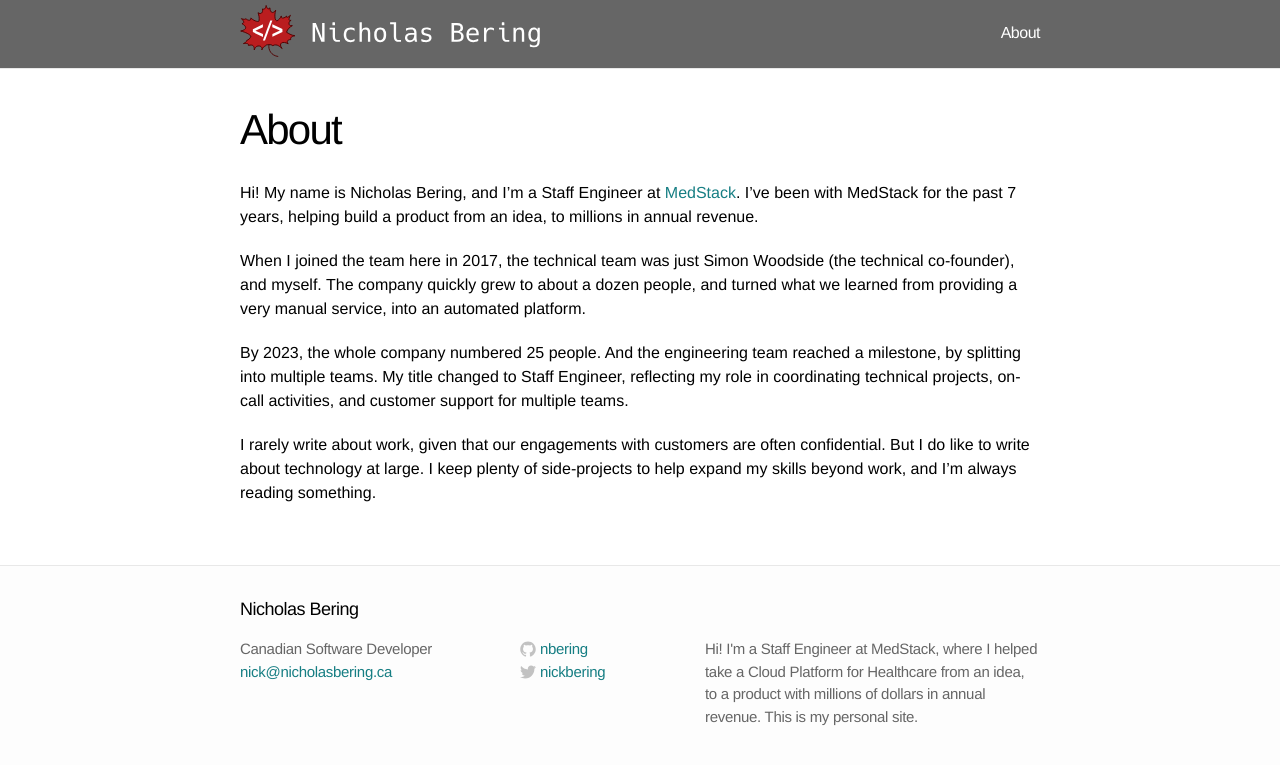
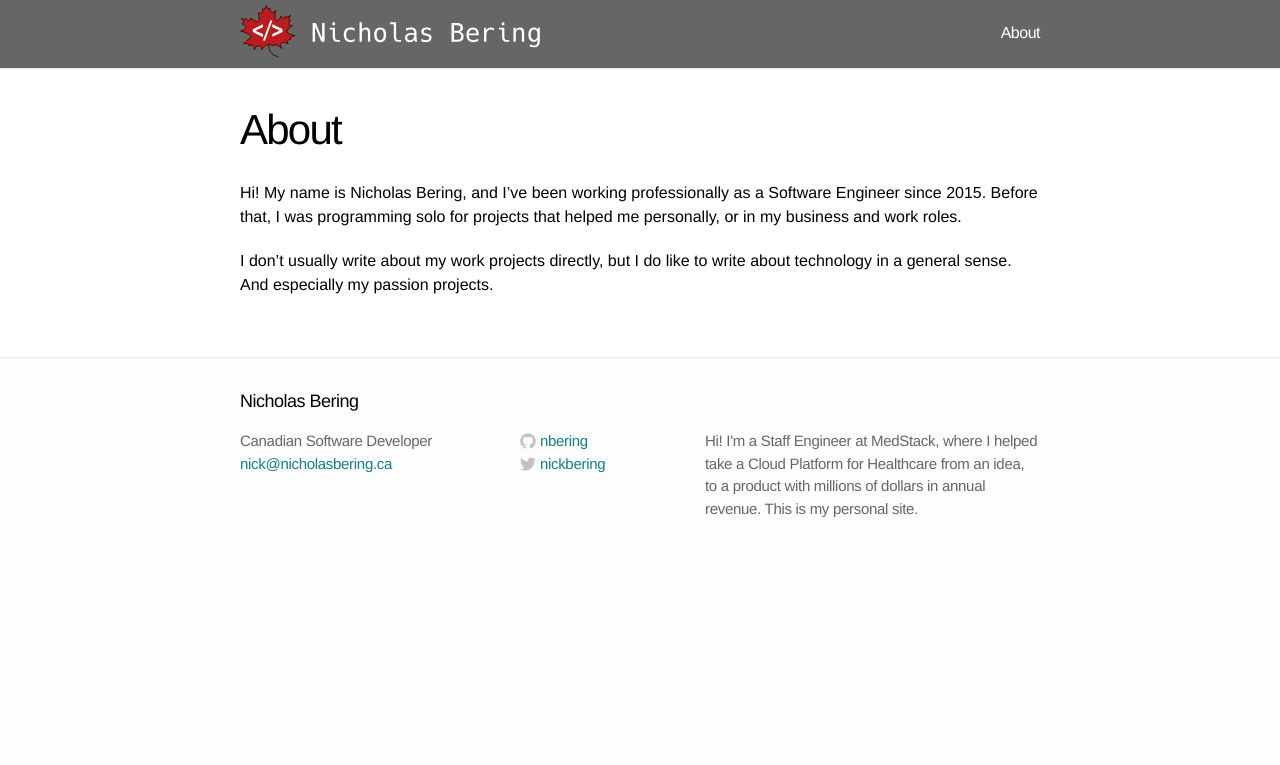
Before and after one commit to nbering/nicholasbering-ca, a Jekyll site: the page built from about.md, in a window 1280 px wide. Shown: the top 765 px of the page. Built offline with Jekyll 4.4.1, drawn with Linux system fonts in a browser that asks for light colours.

Commit message:
Update about page.

```diff
--- a/about.md
+++ b/about.md
@@ -3,23 +3,9 @@ layout: page
 title: About
 permalink: /about/
 ---
-Hi! My name is Nicholas Bering, and I'm a Staff Engineer at [MedStack]. I've been
-with MedStack for the past 7 years, helping build a product from an idea, to
-millions in annual revenue.
+Hi! My name is Nicholas Bering, and I've been working professionally as a Software
+Engineer since 2015. Before that, I was programming solo for projects that helped
+me personally, or in my business and work roles.
 
-When I joined the team here in 2017, the technical team was just Simon Woodside
-(the technical co-founder), and myself. The company quickly grew to about a
-dozen people, and turned what we learned from providing a very manual service,
-into an automated platform.
-
-By 2023, the whole company numbered 25 people. And the engineering team reached
-a milestone, by splitting into multiple teams. My title changed to Staff
-Engineer, reflecting my role in coordinating technical projects, on-call
-activities, and customer support for multiple teams.
-
-I rarely write about work, given that our engagements with customers are often
-confidential. But I do like to write about technology at large. I keep plenty of
-side-projects to help expand my skills beyond work, and I'm always reading
-something.
-
-[MedStack]: https://medstack.co
+I don't usually write about my work projects directly, but I do like to write about
+technology in a general sense. And especially my passion projects.
```
